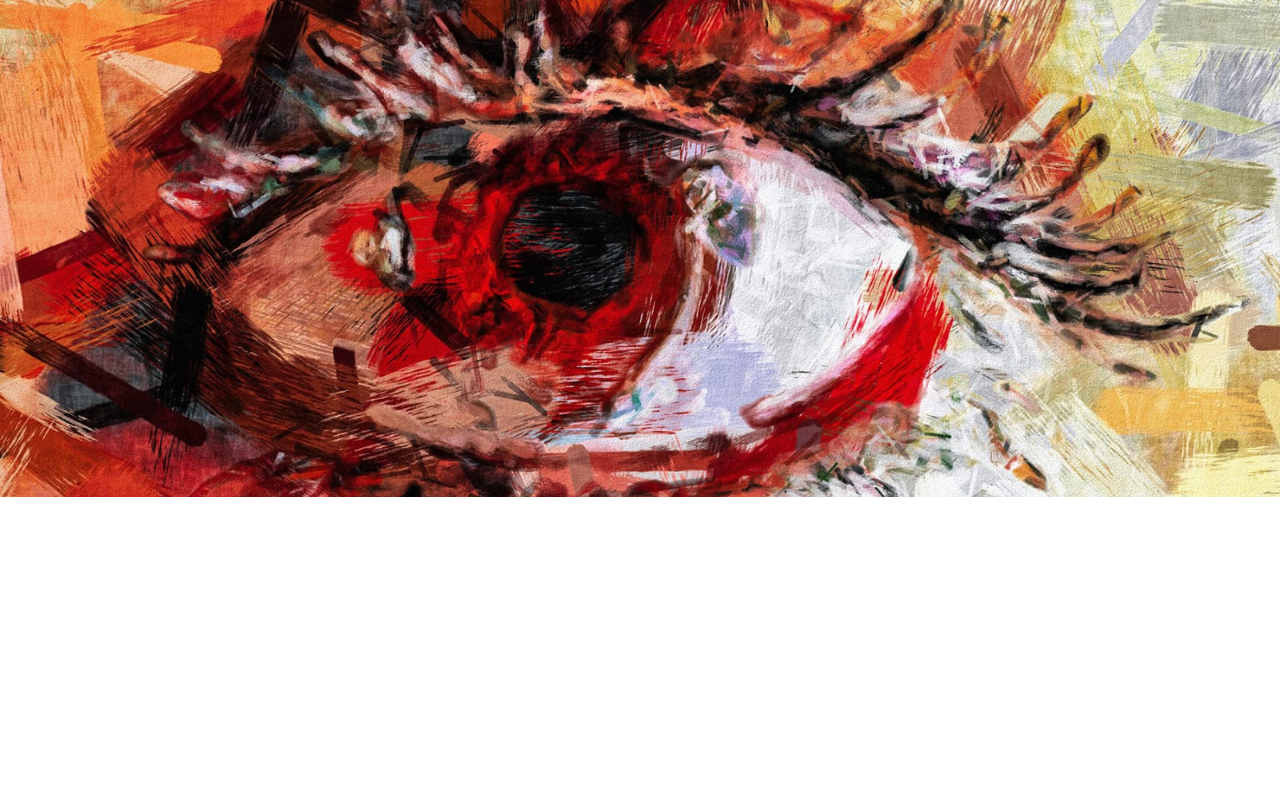
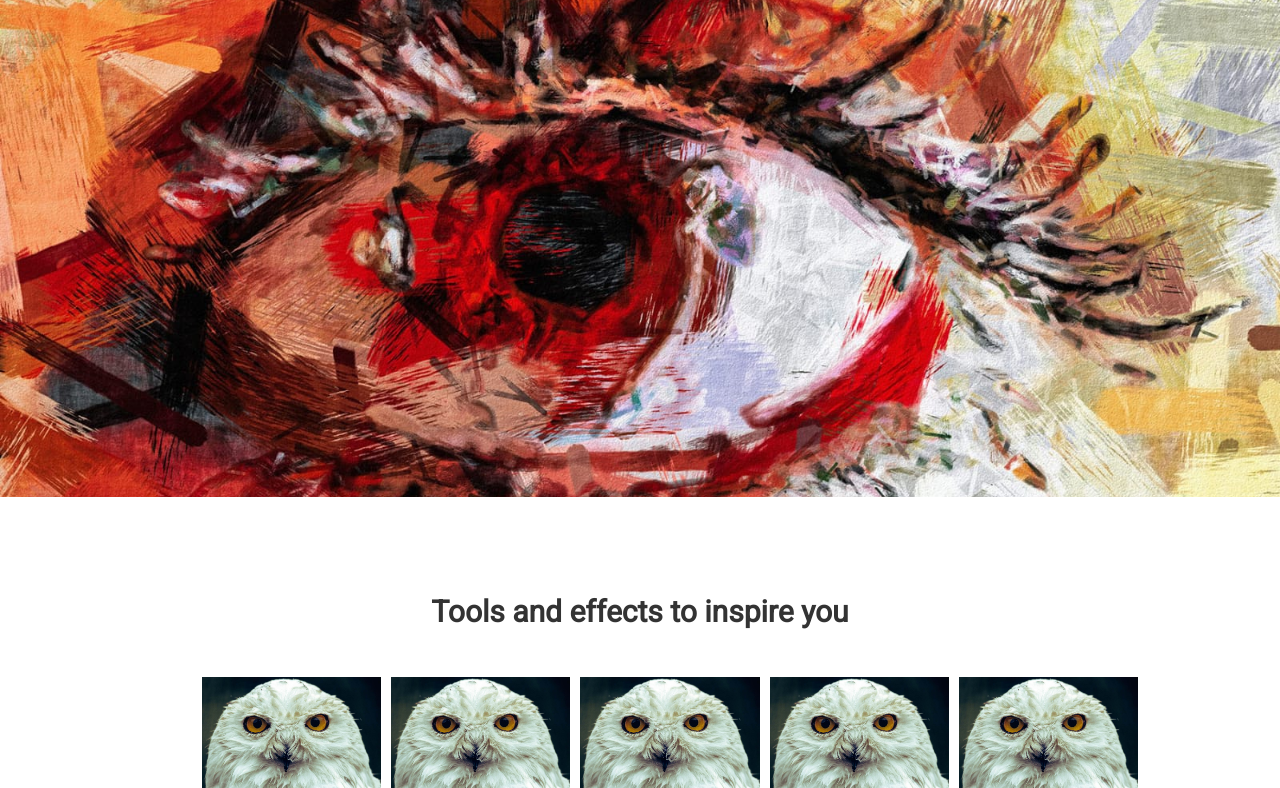
Before and after one commit to flaviamatta90/sass-painter, a website: page index.html in a window 1280 px wide. Shown: the part 4981-5769 px from the top of the page. Before the commit the page ends 5478 px from the top, so only its background shows below. Drawn offline with Linux system fonts and the light colour scheme.

Commit message:
4th section

```diff
--- a/index.html
+++ b/index.html
@@ -150,6 +150,21 @@
     <section>
       <div class="second-parallax"></div>
     </section>
+    <section class="second-section">
+      <div class="second-section-container">
+        <div class="inside-section">
+          <h2>Tools and effects to inspire you</h2>
+            <div class="img-list">
+              <img src="img/howl.jpeg" alt="">
+              <img src="img/howl.jpeg" alt="">
+              <img src="img/howl.jpeg" alt="">
+              <img src="img/howl.jpeg" alt="">
+              <img src="img/howl.jpeg" alt="">
+
+            </div>
+        </div>
+      </div>
+    </section>
 
 
     <footer>
--- a/src/Partials/_section.scss
+++ b/src/Partials/_section.scss
@@ -11,7 +11,7 @@ section{
 }
 
 .second-section{
-  .second-section-container{
+  &-container{
     background-color: $moreColor;
 
     .inside-section{
@@ -55,7 +55,7 @@ section{
 }
 
 .third-section{
-  .third-section-container{
+  &-container{
     background-color: #222222;
 
     .inside-section{
@@ -100,3 +100,31 @@ section{
     background-image: url("../img/eys.jpeg");
   }
 }
+
+.second-section{
+  &-container{
+    background-color: $moreColor;
+
+    .inside-section{
+      @extend %sectionCompiled;
+
+
+      h2{
+        color: #333333;
+      }
+
+      .img-list{
+        @include displayFlex;
+
+
+        img{
+          margin-top: 50px;
+          margin-left: 10px;
+          width: calc(100% / 5);
+        }
+
+      }
+
+    }
+  }
+}
```
Also changed, not shown: dist/app.css.
